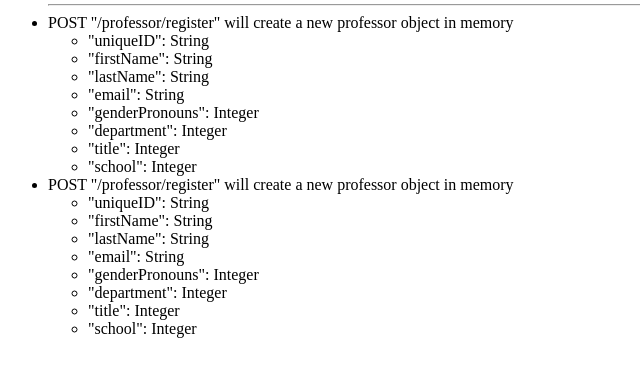
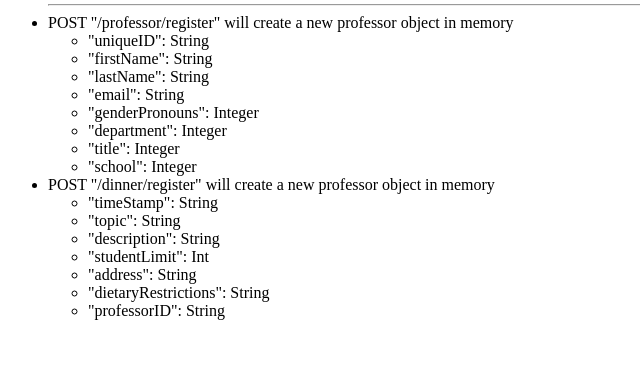
Before and after one commit to lhpc1/Duke-Conversations, a Flask app: page / in a window 1280 px wide. Shown: the part 178-555 px from the top of the page, without its empty margins (0-640 px from the left). Run offline with Flask 2, Linux system fonts and the light colour scheme.

Commit message:
I'm an idiot.

```diff
--- a/templates/index.html
+++ b/templates/index.html
@@ -22,16 +22,15 @@
     <li> "school": Integer </li>
   </ul>
 
-  <li> POST "/professor/register" will create a new professor object in memory </li>
+  <li> POST "/dinner/register" will create a new professor object in memory </li>
   <ul>
-    <li> "uniqueID": String </li>
-    <li> "firstName": String </li>
-    <li> "lastName": String </li>
-    <li> "email": String </li>
-    <li> "genderPronouns": Integer </li>
-    <li> "department": Integer </li>
-    <li> "title": Integer </li>
-    <li> "school": Integer </li>
+    <li> "timeStamp": String </li>
+    <li> "topic": String </li>
+    <li> "description": String </li>
+    <li> "studentLimit": Int </li>
+    <li> "address": String </li>
+    <li> "dietaryRestrictions": String </li>
+    <li> "professorID": String </li>
   </ul>
 
 
```
